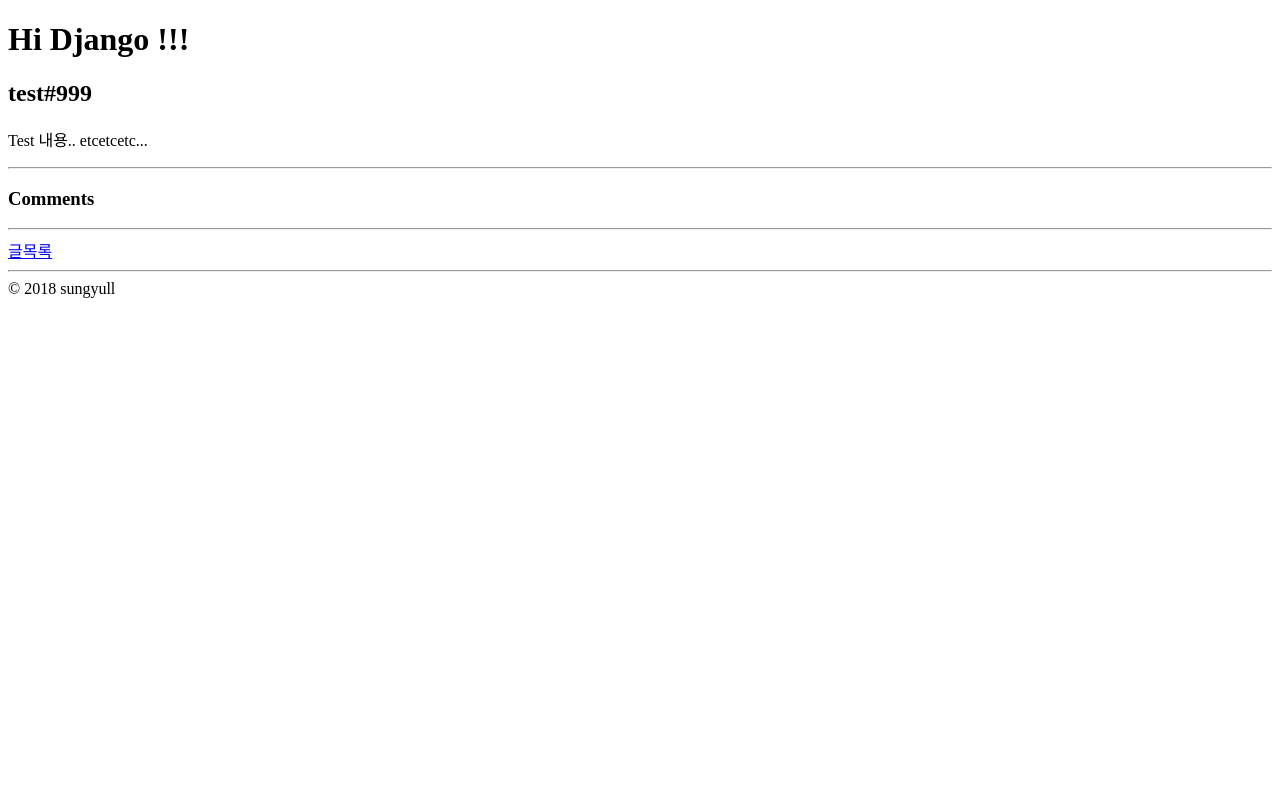
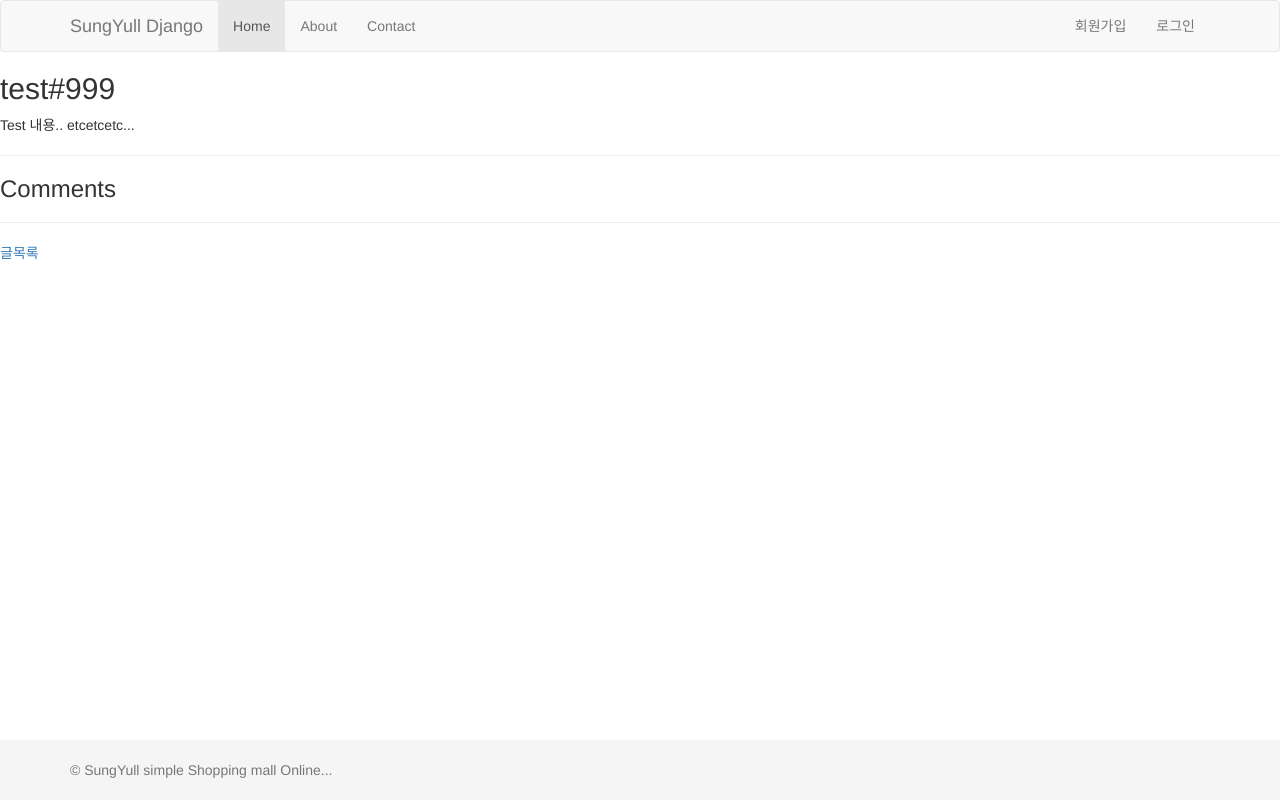
Before and after one commit to sungyull/askDjango_old, a Django app: page /blog/1005/ in a window 1280 px wide. Before the commit the page ends 298 px from the top, so only its background shows below. Run offline with Django 3.2, Linux system fonts and the light colour scheme; data comes from the database, SQL or seed files in the repository; parts of the project's set-up code (start-up, migrations or seed data) failed here and were passed over; some libraries are stand-ins or nearby versions.

Commit message:
EP15. Bootstrap3 HTML 소스 코드 적용

```diff
--- a/askdjango/templates/layout.html
+++ b/askdjango/templates/layout.html
@@ -1,17 +1,68 @@
-<!DOCTYPE html>
-<html lang="ko">
+<!doctype html>
+<html>
     <head>
-    <meta charset="UTF-8">
-    <meta name="viewport" content="width=device-width, initial-scale=2.0">
-    <title>{% block title %}안녕하세요. DJANGO!!!{% endblock%}</title>
+        <meta charset="utf-8" />
+        <title>{% block title %}SungYull Django!!!{% endblock%} </title>
+        <!-- 기본 bootstrap -->
+        <link rel="stylesheet" href="//maxcdn.bootstrapcdn.com/bootstrap/3.3.7/css/bootstrap.min.css" />
+        <!-- bootstrap: cosmo theme -->
+        <!-- <link rel="stylesheet" href="//maxcdn.bootstrapcdn.com/bootswatch/3.3.7/cosmo/bootstrap.min.css" /> -->
+        <style>
+        html { position: relative; min-height: 100%; }
+        body { margin-bottom: 60px; }
+        #page-footer {
+        position: absolute;
+        bottom: 0;
+        width: 100%;
+        height: 60px;
+        line-height: 60px;
+        background-color: #f5f5f5;
+        }
+        </style>
+        <script src="//code.jquery.com/jquery-2.2.4.min.js"></script>
+        <script src="//maxcdn.bootstrapcdn.com/bootstrap/3.3.7/js/bootstrap.min.js"></script>
+        <!-- HTML5 shim and Respond.js for IE8 support of HTML5 elements and media queries -->
+        <!--[if lt IE 9]>
+        <script src="//oss.maxcdn.com/html5shiv/3.7.3/html5shiv.min.js"></script>
+        <script src="//oss.maxcdn.com/respond/1.4.2/respond.min.js"></script>
+        <![endif]-->
     </head>
+
     <body>
-    <h1>Hi Django !!!</h1>
+        <nav class="navbar navbar-default">
+            <div class="container">
+                <div class="navbar-header">
+                    <button type="button" class="navbar-toggle collapsed" data-toggle="collapse" data-target="#navbar">
+                        <span class="icon-bar"></span>
+                        <span class="icon-bar"></span>
+                        <span class="icon-bar"></span>
+                    </button>
+                    <a class="navbar-brand" href="#">SungYull Django</a>
+                </div>
+                <div id="navbar" class="collapse navbar-collapse">
+                    <ul class="nav navbar-nav">
+                        <li class="active"><a href="{% url "root"%}">Home</a></li>
+                        <li><a href="#">About</a></li>
+                        <li><a href="#">Contact</a></li>
+                    </ul>
+                    <ul class="nav navbar-nav navbar-right">
+                        <li><a href="#">회원가입</a></li>
+                        <li><a href="#">로그인</a></li>
+                    </ul>
+                </div>
+            </div>
+        </nav>
 
         {% block content %}
         {% endblock %}
 
-    <hr/>
-    &copy; 2018 sungyull
+        <div id="page-footer">
+            <div class="container">
+                <p class="text-muted">
+                &copy; SungYull simple Shopping mall Online...
+                </p>
+            </div>
+        </div>
+
     </body>
 </html>
```
Also changed, not shown: askdjango/templates/layout_old.html (added, +17 -0 lines), blog/templates/blog/post_list.html (+26 -11 lines), blog/templates/blog/layout.html (line endings or trailing spaces). Lines whose indentation alone changed are shown as unchanged.
